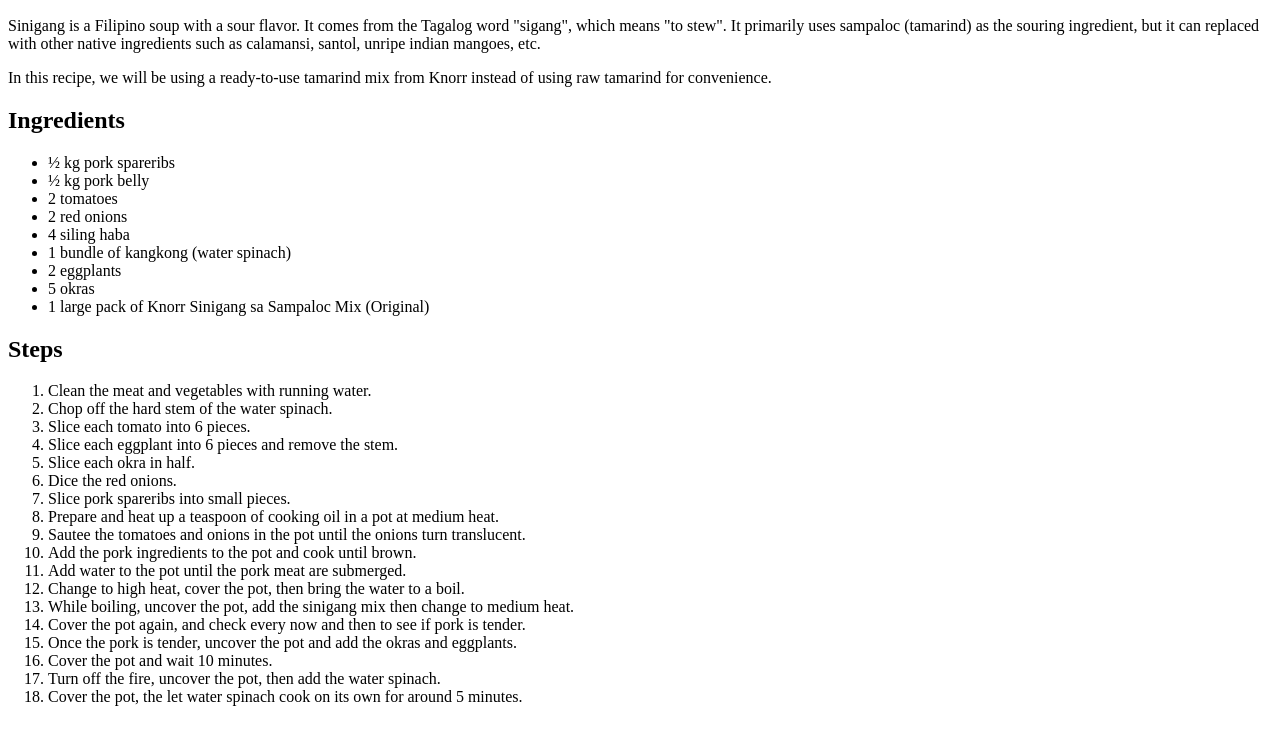
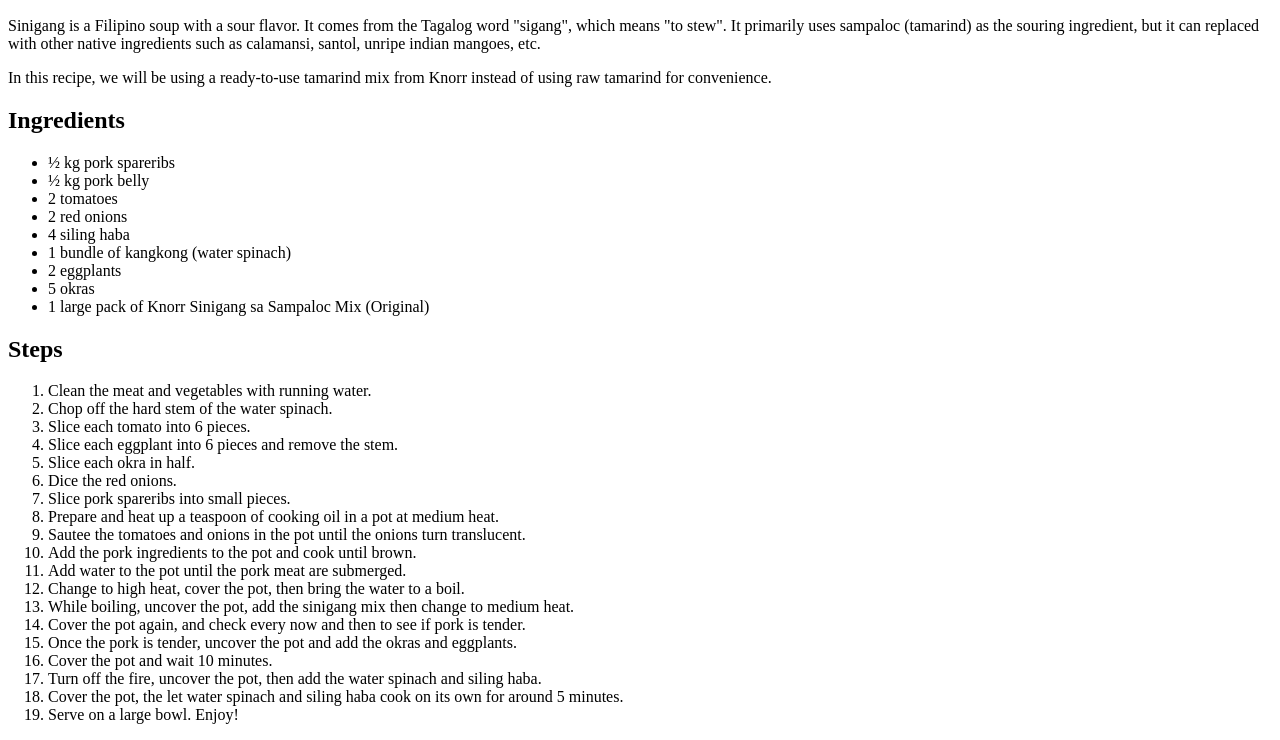
Before and after one commit to davepvelasco/odin-recipes, a plain HTML site: page recipes/sinigang.html in a window 1280 px wide. Shown: the part 110-850 px from the top of the page. Drawn offline with Linux system fonts and the light colour scheme.

Commit message:
Add additional steps to sinigang recipe

```diff
--- a/recipes/sinigang.html
+++ b/recipes/sinigang.html
@@ -69,11 +69,15 @@
         eggplants.
       </li>
       <li>Cover the pot and wait 10 minutes.</li>
-      <li>Turn off the fire, uncover the pot, then add the water spinach.</li>
       <li>
-        Cover the pot, the let water spinach cook on its own for around 5
-        minutes.
+        Turn off the fire, uncover the pot, then add the water spinach and
+        siling haba.
       </li>
+      <li>
+        Cover the pot, the let water spinach and siling haba cook on its own for
+        around 5 minutes.
+      </li>
+      <li>Serve on a large bowl. Enjoy!</li>
     </ol>
   </body>
 </html>
```
